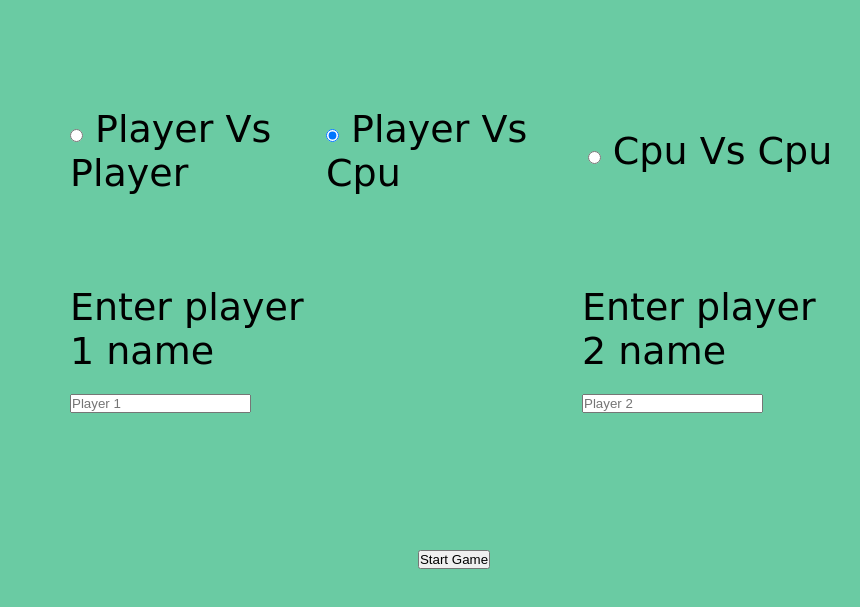
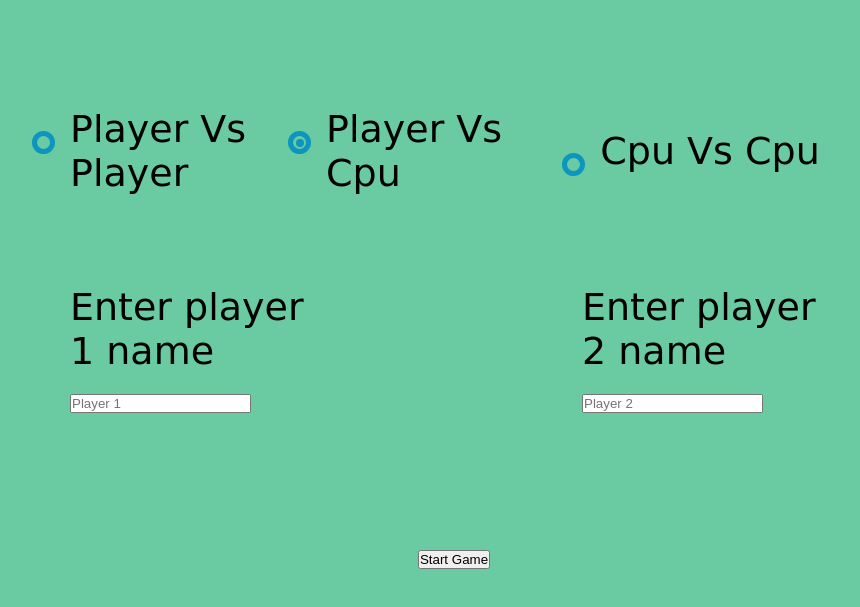
Before and after one commit to deva-raja/tic-tac-toe, a plain HTML site: page index.html in a window 1280 px wide. Shown: the part 149-756 px from the top of the page, without its empty margins (186-1046 px from the left). Drawn offline with Linux system fonts and the light colour scheme; a web font is replaced by a local one.

Commit message:
radio buttons

```diff
--- a/index.html
+++ b/index.html
@@ -7,6 +7,9 @@
     <link rel="stylesheet" href="style.css" />
     <link rel="preconnect" href="https://fonts.gstatic.com" />
     <link href="https://fonts.googleapis.com/css2?family=Cedarville+Cursive&display=swap" rel="stylesheet" />
+    <link rel="preconnect" href="https://fonts.gstatic.com">
+    <link href="https://fonts.googleapis.com/css2?family=Anton&display=swap" rel="stylesheet">
+
   </head>
   <body>
     <!-- when game begins -->
@@ -24,16 +27,25 @@
     <div id="landingPage">
       <div id="heading">Tic-Tac-Toe</div>
       <div id="pvp">
-        <input type="radio" id="pvpradio" name="select" value="pvp" />
-        <label for="pvpradio">Player Vs Player</label>
+        <label class="radio-label" for="pvpradio">
+          <input type="radio" id="pvpradio" name="select" value="pvp" />
+          <span></span>
+          Player Vs Player
+        </label>
       </div>
       <div id="pva">
-        <input type="radio" id="pvaradio" name="select" value="pvc" checked/>
-        <label for="pvaradio">Player Vs Cpu</label>
+        <label class="radio-label" for="pvaradio">
+          <input type="radio" id="pvaradio" name="select" value="pvc" checked/>
+          <span></span>
+          Player Vs Cpu
+        </label>
       </div>
       <div id="ava">
-        <input type="radio" id="avaradio" name="select" value="cvc" />
-        <label for="avaradio">Cpu Vs Cpu</label>
+        <label class="radio-label" for="avaradio">
+          <input type="radio" id="avaradio" name="select" value="cvc" />
+          <span></span>
+          Cpu Vs Cpu
+        </label>
       </div>
 
       <div id="p1Name">
--- a/script.js
+++ b/script.js
@@ -15,8 +15,6 @@ let gameboard = (function () {
 gameboard.display();
 
 function cpuPlay(symbol = "0") {
-  // let gameResult = gameWinLogic.win();
-  // if (gameResult === "win" || gameResult === "draw") return;
   let pam = [];
   for (let i = 0; gameboard.arrayMoves.length > i; i++) {
     if (gameboard.arrayMoves[i] === "") pam.push(i);
--- a/style.css
+++ b/style.css
@@ -5,23 +5,25 @@
 }
 body {
   background-color: rgb(236, 241, 235);
-  font-family: 'Cedarville Cursive', cursive;
+  font-family: "Cedarville Cursive", cursive;
   font-size: 38px;
 }
 
 /* actual game board start */
 
 .blocks {
-  border: 1px solid black;
   display: flex;
   justify-content: center;
   align-items: center;
   font-size: 38px;
-  border: 1px solid black;
+  border: 1px solid rgb(238, 231, 231);
 }
 
 #container {
-  border: 1px solid black;
+  font-family: "Anton", sans-serif;
+  box-shadow: 12px 12px 12px rgb(104, 102, 102);
+  color: white;
+  background: black;
   margin: 150px auto;
   width: 500px;
   height: 500px;
@@ -49,7 +51,7 @@ body {
 
 /* landing page start  */
 #landingPage {
-  background:#6acba3;
+  background: #6acba3;
   margin: 0 auto;
   width: 100vw;
   height: 100vh;
@@ -90,3 +92,42 @@ body {
   grid-column: 3;
 }
 /* landing page end */
+
+/*radio label  */
+.radio-label{
+  position: relative;
+  cursor: pointer;
+}
+.radio-label input[type="radio"]{
+display: none;
+}
+.radio-label span{
+  height: 23px;
+  width: 23px;
+  border-radius: 50%;
+  border: 5px solid rgb(12, 149, 190);
+  display: block;
+  padding: 5px;
+  position: absolute;
+  left: -38px;
+  top: 24px;
+
+}
+.radio-label span:after{
+  content: "";
+  height: 8px;
+  width: 8px;
+  display: block;
+  background-color: rgb(12, 149, 190);
+  display: block;
+  position: absolute;
+  left: 50%;
+  top: 50%;
+  transform: translate(-50%,-50%) scale(0);
+  border-radius: 50%;
+  transition: 200ms ease-in;
+}
+
+.radio-label input[type="radio"]:checked ~ span:after{
+  transform: translate(-50%,-50%) scale(1);
+}
```
